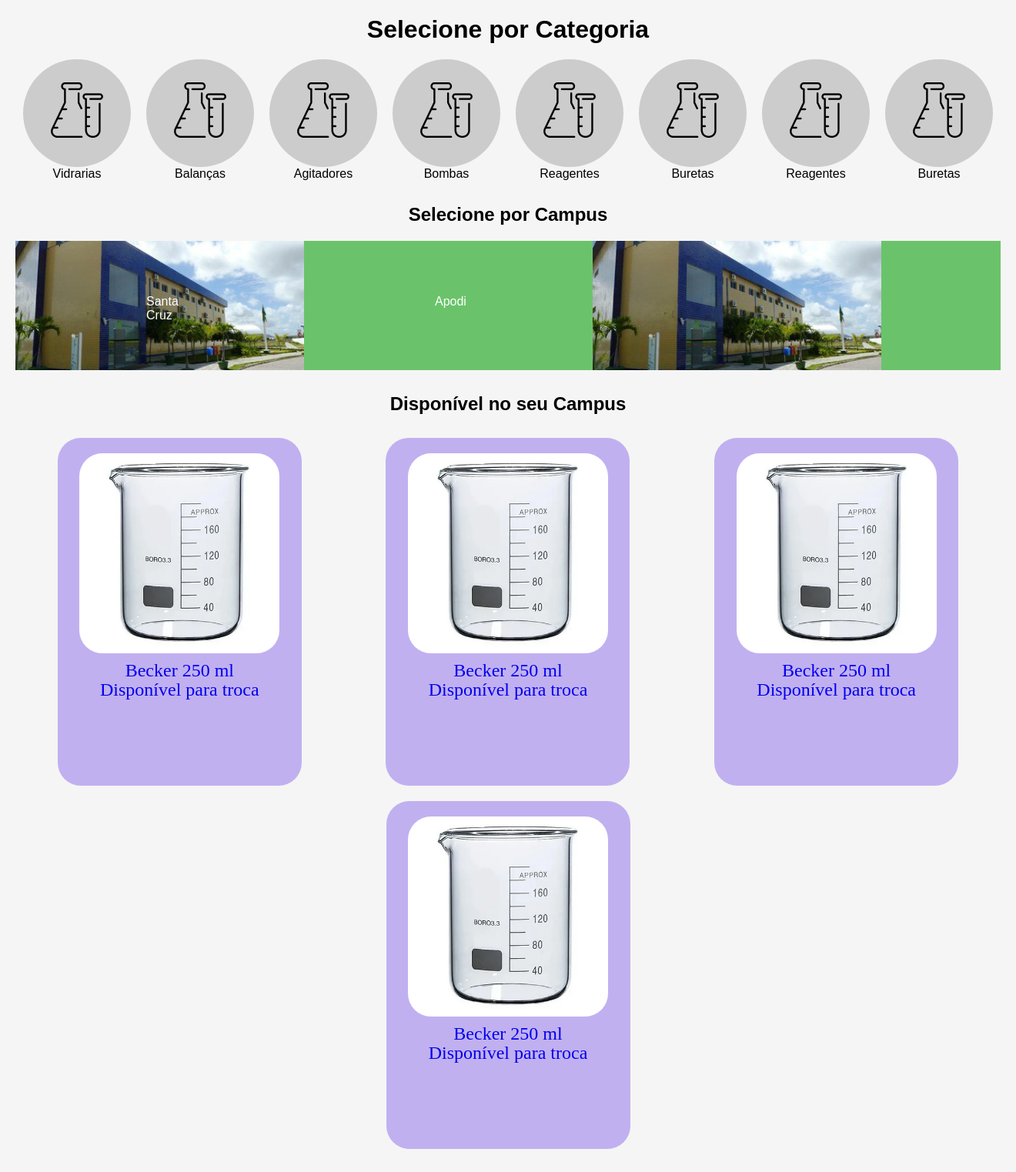
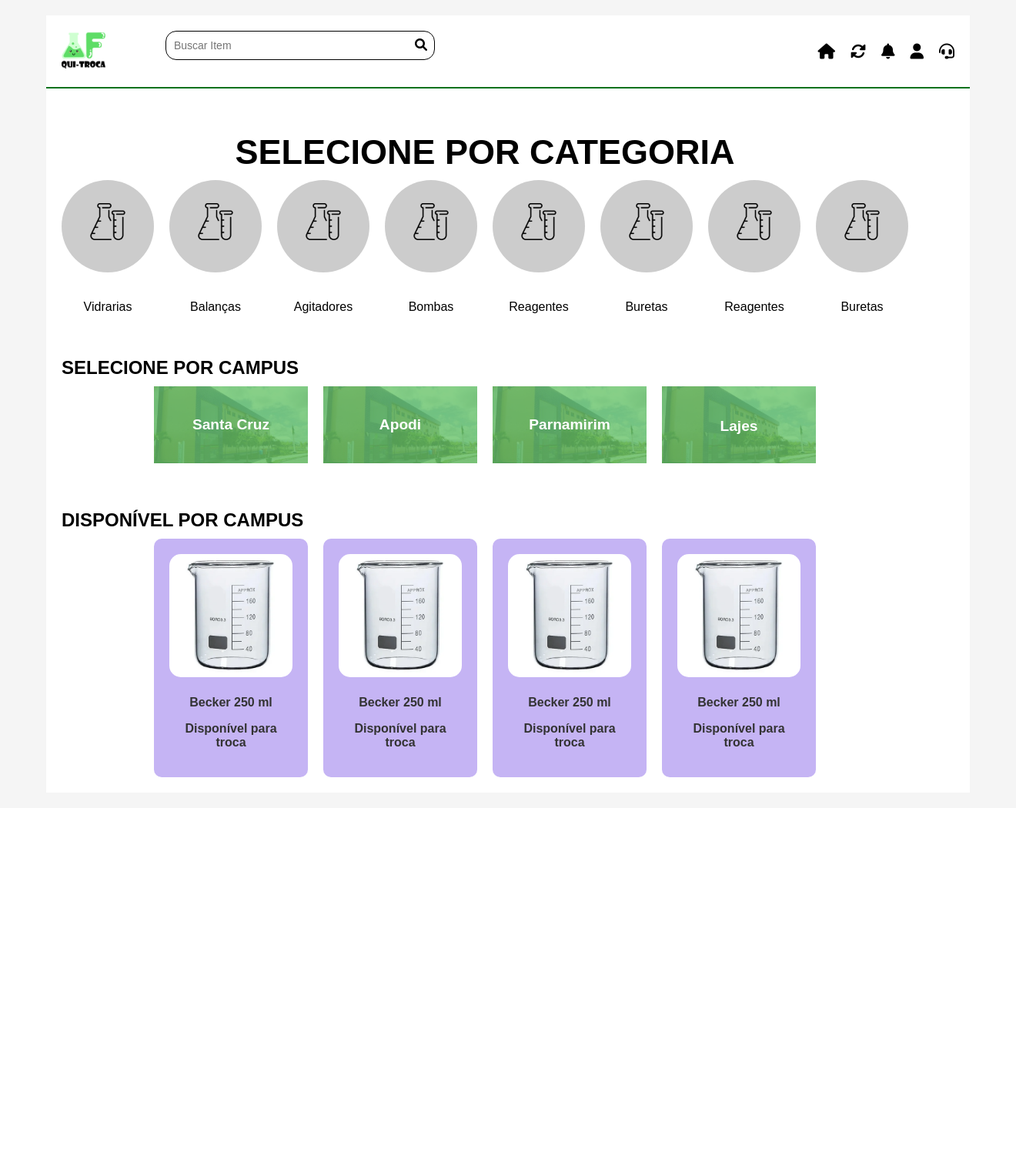
Before and after one commit to Jessica-Laizi/QUI-TROCA, a Django app: page /inicial/ in a window 1320 px wide. Shown: the whole page at 77% size. After the commit the page ends 1010 px from the top, so only its background shows below. Run offline with Django 5.2, Linux system fonts and the light colour scheme.

Commit message:
página de listagem

```diff
--- a/static/css/visual.css
+++ b/static/css/visual.css
@@ -1,6 +1,9 @@
-* {
-    margin: 0;
-    padding: 0;
+
+
+
+ * {
+    margin: 10;
+    padding: 10;
     box-sizing: border-box;
 }
 
@@ -17,38 +20,30 @@ header h1 {
 
 .categorias {
     display: flex;
-    justify-content: space-around;
-    margin-bottom: 30px;
-
+    justify-content: center;
+    flex-wrap: wrap;
+    gap: 20px;
+    margin-bottom: 40px;
 }
 
 .categoria {
-
-    cursor: pointer;
-
     display: flex;
     flex-direction: column;
     align-items: center;
     justify-content: center;
-    /* background-color: #ccc;  */
-    /* width: 140px;
-    height: 140px;  */
-    /* border-radius: 100%;  */
     cursor: pointer;
-    margin: 0 10px;
-    }
+    text-align: center;
+    gap: 20px;
+}
 
-.categoria .img{
+.categoria .img {
     background-color: #ccc;
-    padding-top: 30px;
-    width: 140px;
-    height: 140px;
-    border-radius: 50%;
+    padding: 30px;
+    width: 120px;
+    height: 120px;
+    border-radius: 60%;
     text-align: center;
-}
-.categoria-nome { margin-top: 10px; font-size: 16px; text-align: center; color: #333;
-
-
+    transition: background-color 0.3s ease;
 }
 
 .categoria:hover .img {
@@ -56,83 +51,93 @@ header h1 {
 }
 
 section h2 {
-    text-align: center;
-    margin-bottom: 20px;
+    margin-bottom: 10px;
+    font-size: 1.5em;
+    font-weight: bold;
+
 }
 
 .campus-container {
     display: flex;
-    /* justify-content: space-around; */
-    margin-bottom: 30px;
-    overflow:scroll hidden;
-
+    justify-content: center;
+    gap: 20px;
+    /* flex-wrap: wrap; */
 }
 
 .campus {
-    display: inline-block;
-    vertical-align: top;
+    display: flex;
+    align-items: center;
+    justify-content: center;
     background-color: #6ac36a;
-    padding: 70px 170px;
-    border-radius: 0;
+    color: white;
+    width: 200px;
+    height: 100px;
+    text-align: center;
+    position: relative;
+    overflow: hidden;
+    /* transition: background-color 0.3s ease; */
     cursor: pointer;
-    color: white;
-    width: 375px;
-    height: 168px;
-    border: 1px 0px 0px 0px;
-    position: relative;
+    margin-bottom: 40px;
+}
 
-}
-.campus img{
-    position:absolute;
-    top:0;
-    left:0;
+.campus img {
+    position: absolute;
+    top: 0;
+    left: 0;
+    width: 100%;
+    height: 100%;
+    object-fit: cover;
+    opacity: 0.2;
     z-index: 0;
 }
+
 .campus span {
     position: relative;
-z-index: 99;
+    z-index: 1;
+    font-size: 1.2em;
+    font-weight: bold;
 }
+
 .campus:hover {
     background-color: #58a658;
 }
 
 .itens-disponiveis {
     display: flex;
-    justify-content: space-around;
+    justify-content: center;
     flex-wrap: wrap;
-    font-family: Koulen;
-    font-size: 24px;
-    font-weight: 400;
-    line-height: 20px;
-    text-align: left;
-
+    gap: 20px;
 }
 
 .item {
     background-color: #9779eb8e;
     padding: 20px;
     text-align: center;
-    margin: 10px;
-    width: 317px;
-    height: 452px;
-    top: 956px;
-    left: 384px;
-    gap: 0px;
-    border-radius: 30px;
-    opacity: 0px;
+    width: 200px;
+    border-radius: 10px;
+    transition: transform 0.3s ease, box-shadow 0.3s ease;
+}
 
+.item:hover {
+    transform: scale(1.05);
+    box-shadow: 0 4px 10px rgba(0, 0, 0, 0.2);
+}
+
+.item img {
+    width: 100%;
+    height: auto;
+    border-radius: 15px;
+    margin-bottom: 10px;
+}
+
+.item p {
+    font-size: 1em;
+    font-weight: bold;
+    color: #333;
+    margin-top: 10px;
 }
 
 .no-decoration {
     text-decoration: none;
+    color: inherit;
 }
-.item img {
-    width: 260px;
-    height: auto;
-    border-radius: 30px;
-    margin-bottom: 10px;
-}
-
-.item p {
-    margin-bottom: 5px;
-}
--- a/templates/_master.html
+++ b/templates/_master.html
@@ -7,9 +7,13 @@
     <meta name="viewport" content="width=device-width, initial-scale=1.0">
     <title>Detalhes do Produto</title>
 
+    <link rel="icon" href="https://fonts.googleapis.com/css2?family=Material+Symbols+Outlined:opsz,wght,FILL,GRAD@24,400,0,0&icon_names=experiment" />
     <link rel="stylesheet" href="https://cdnjs.cloudflare.com/ajax/libs/font-awesome/6.0.0-beta3/css/all.min.css">
     <link rel="stylesheet" href="{% static "css/detalhes.css" %}">
     <link rel="stylesheet" href="{% static "css/perfil.css" %}">
+    <link rel="stylesheet" href="{% static "css/visual.css" %}">
+    <link rel="stylesheet" href="{% static 'css/categorias.css' %}">
+
     <link rel="stylesheet" href="{% static "css/save_item.css" %}">
 
 </head>
--- a/templates/listagem.html
+++ b/templates/listagem.html
@@ -1,25 +1,19 @@
-{% comment %} ALTERAR COM MASTER PAGE {% endcomment %}
+{% extends "_master.html" %}
 {% load static %}
-<!DOCTYPE html>
-<html lang="pt-br">
-<head>
-    <meta charset="UTF-8">
-    <meta name="viewport" content="width=device-width, initial-scale=1.0">
-    <title>Gestão de Laboratórios</title>
-    <link rel="stylesheet" href="{% static "css/visual.css" %}">
-    <link rel="icon" href="https://fonts.googleapis.com/css2?family=Material+Symbols+Outlined:opsz,wght,FILL,GRAD@24,400,0,0&icon_names=experiment" />
-</head>
-<body>
-    <header>
-        <h1>Selecione por Categoria</h1>
+{% block main %}
+<div>
+    <section>
+        <h1>SELECIONE POR CATEGORIA</h1>
         <div class="categorias">
             <div class="categoria">
                 <div class="img">
+
                     <img src="{% static "img/iconbecker.png" alt="Vidrarias" %}">
                 </div>
                 <p>Vidrarias</p>
             </div>
             <div class="categoria">
+
                 <div class="img">
                     <img src="{% static "img/iconbecker.png" alt="Vidrarias" %}">
                 </div>
@@ -63,27 +57,35 @@
             </div>
 
         </div>
-    </header>
+    </section>
 
     <section>
-        <h2>Selecione por Campus</h2>
+        <h2>SELECIONE POR CAMPUS</h2>
         <div class="campus-container">
             <div class="campus">
                 <img src="{% static "img/campusc.png" alt="SantaCruz" %}">
                 <span>Santa Cruz</span>
             </div>
 
-            <div class="campus">Apodi</div>
+            <div class="campus">
                 <img src="{% static "img/campusc.png" alt="SantaCruz" %}">
-            <div class="campus">Parnamirim</div>
+                <span>Apodi</span>
+            </div>
+            <div class="campus">
                 <img src="{% static "img/campusc.png" alt="SantaCruz" %}">
-            <div class="campus">Lajes</div>
+                <span>Parnamirim</span>
+            </div>
+
+            <div class="campus">
                 <img src="{% static "img/campusc.png" alt="SantaCruz" %}">
+                <span>Lajes<span>
+            </div>
+
         </div>
     </section>
 
     <section>
-        <h2>Disponível no seu Campus</h2>
+        <h2>DISPONÍVEL POR CAMPUS</h2>
         <div class="itens-disponiveis">
             <div class="item">
                 <a class="no-decoration" href="{% url "details" 3 %}">
@@ -119,5 +121,5 @@
 
         </div>
     </section>
-</body>
-</html>
+</div>
+{% endblock %}
```
Also changed, not shown: templates/categorias.html (added, +90 -0 lines), static/css/categorias.css (added).
